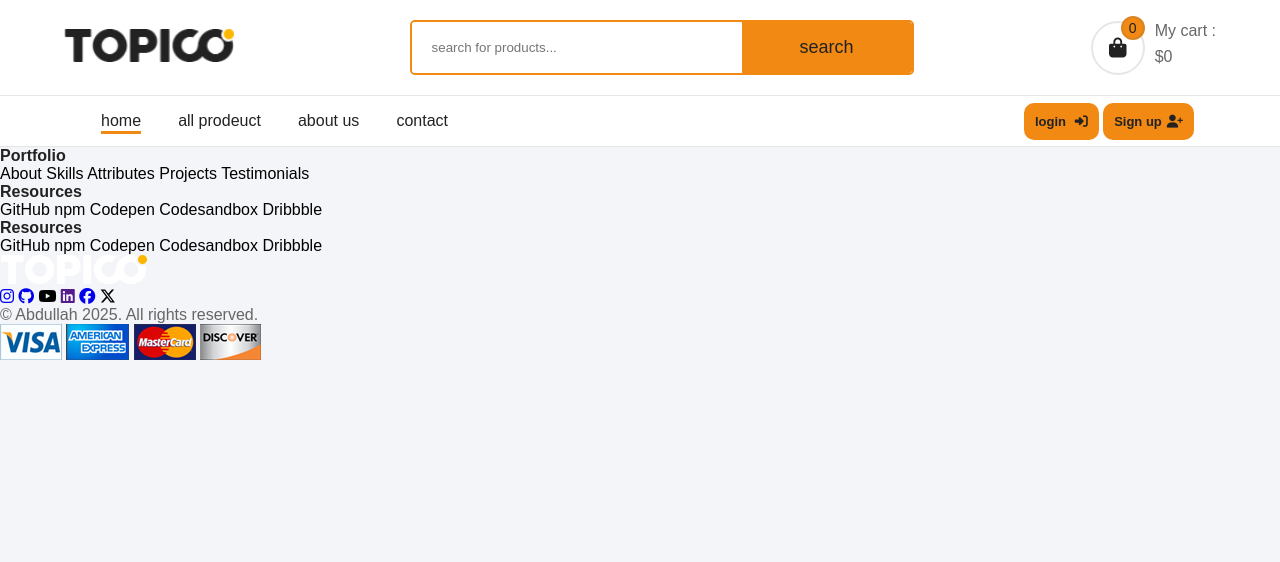
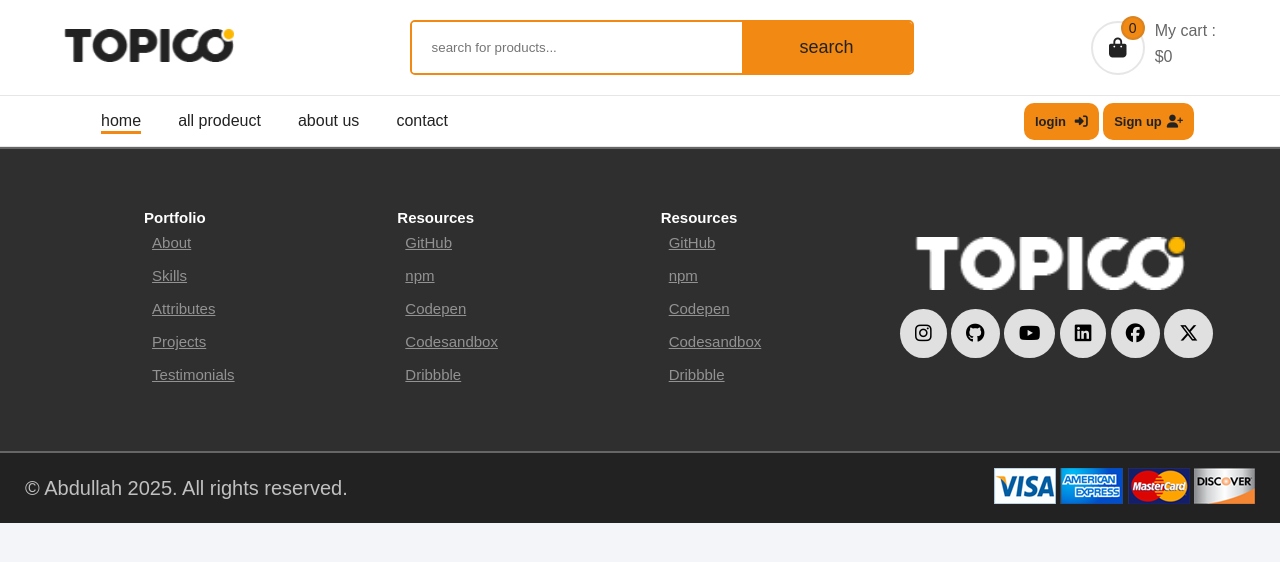
Before and after one commit to b98849968/A-Stores, a plain HTML site: page producer.html in a window 1280 px wide. Drawn offline with nearby package versions, Linux system fonts and the light colour scheme; the site is published under a folder, as on GitHub Pages, so addresses that start at the root find nothing; a web font is replaced by a local one.

```diff
--- a/producer.html
+++ b/producer.html
@@ -7,7 +7,7 @@
     <link rel="stylesheet" href="css/home.css" />
     <link rel="stylesheet" href="css/bottom-nav.css" />
     <link rel="stylesheet" href="css/productDisply.css" />
-    <link rel="stylesheet" href="/css/footer.css" />
+    <link rel="stylesheet" href="css/footer.css" />
     <!-- lenk icons -->
     <link
       rel="stylesheet"
```
